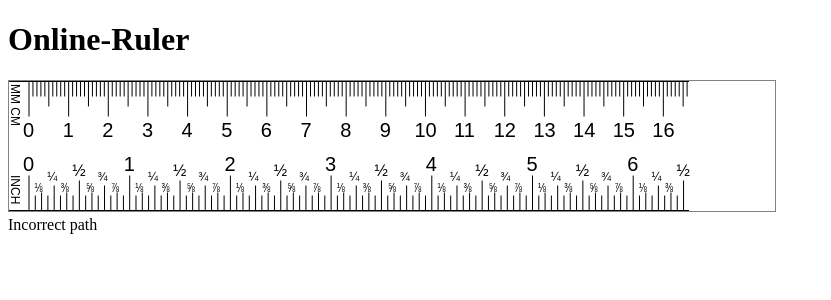
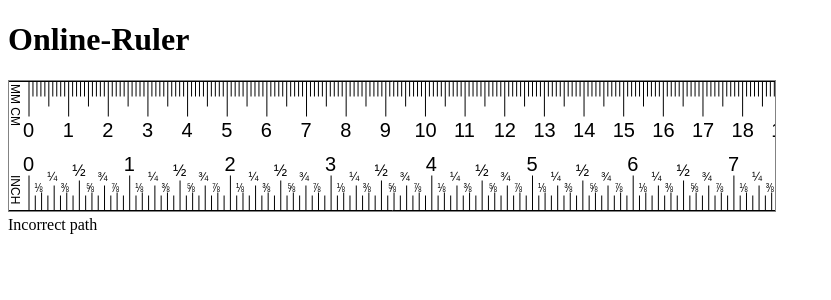
Before and after one commit to doubleriser/ruler, a Next.js app: page /1 in a window 1280 px wide. Shown: the top 300 px of the page, without its empty margins (0-831 px from the left). Built offline with nearby package versions, Linux system fonts and the light colour scheme.

Commit message:
feat: firth commit

```diff
--- a/pages/[id].js
+++ b/pages/[id].js
@@ -273,7 +273,7 @@
 				ref={rulerRef}
 				id='ruler'
 				height='130'
-				width='680'
+				width='2000'
 				style={{ border: "1px solid #838383" }}
 			>
 				Your browser does not support the canvas element.
--- a/pages/index.js
+++ b/pages/index.js
@@ -224,7 +224,7 @@
 				ref={rulerRef}
 				id='ruler'
 				height='130'
-				width='1500'
+				width='2000'
 				style={{ border: "1px solid #838383" }}
 			>
 				Your browser does not support the canvas element.
```
